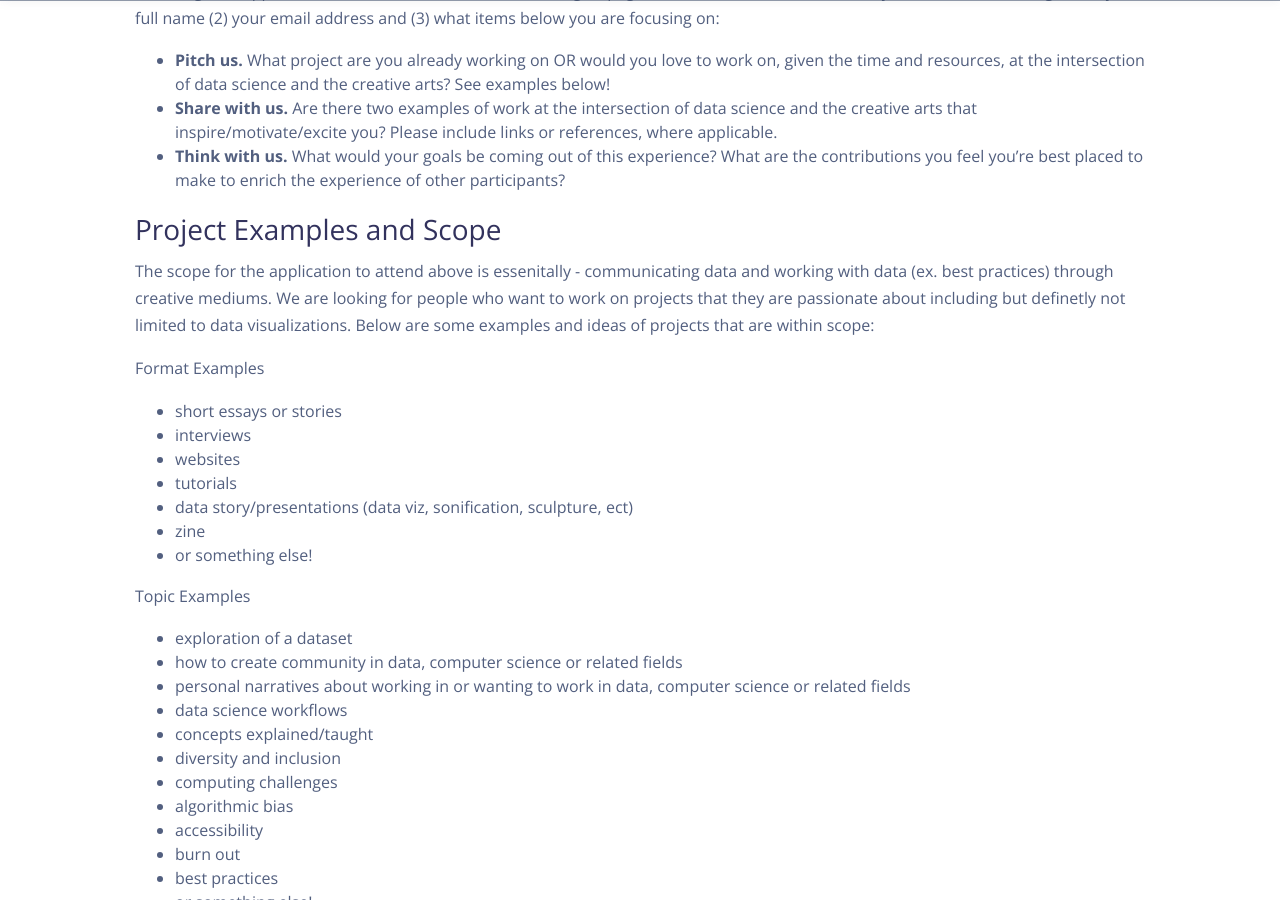
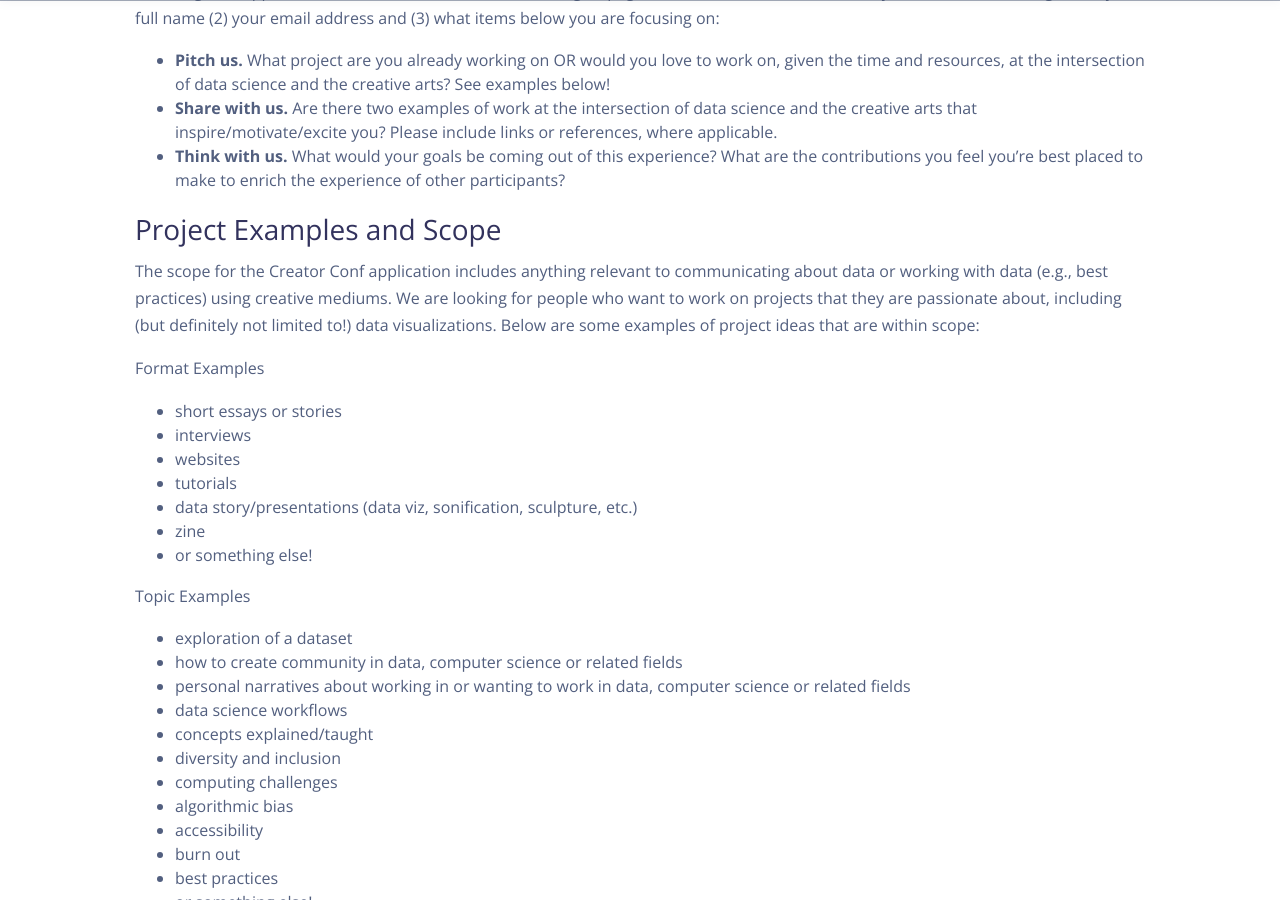
Before and after one commit to iamciera/DSxD_website, a Jekyll site: the page built from _pages/events.md, in a window 1280 px wide and 900 px high, scrolled down 1859 px. Built offline with Jekyll 4.4.1, drawn with Linux system fonts in a browser that asks for light colours; nearby versions of some CDN libraries.

Commit message:
fixed spelling in examples

```diff
--- a/_pages/events.md
+++ b/_pages/events.md
@@ -56,7 +56,7 @@ We want attendees to come with ideas.  Each applicant is asked to submit a short
 
 ### Project Examples and Scope
 
-The scope for the application to attend above is essenitally - communicating data and working with data (ex. best practices) through creative mediums. We are looking for people who want to work on projects that they are passionate about including but definetly not limited to data visualizations. Below are some examples and ideas of projects that are within scope:
+The scope for the Creator Conf application includes anything relevant to communicating about data or working with data (e.g., best practices) using creative mediums. We are looking for people who want to work on projects that they are passionate about, including (but definitely not limited to!) data visualizations. Below are some examples of project ideas that are within scope:
 
 **Format Examples**
 
@@ -64,7 +64,7 @@ The scope for the application to attend above is essenitally - communicating dat
 -  interviews
 -  websites
 -  tutorials
--  data story/presentations (data viz, sonification, sculpture, ect)
+-  data story/presentations (data viz, sonification, sculpture, etc.)
 -  zine
 -  or something else!
 
```
